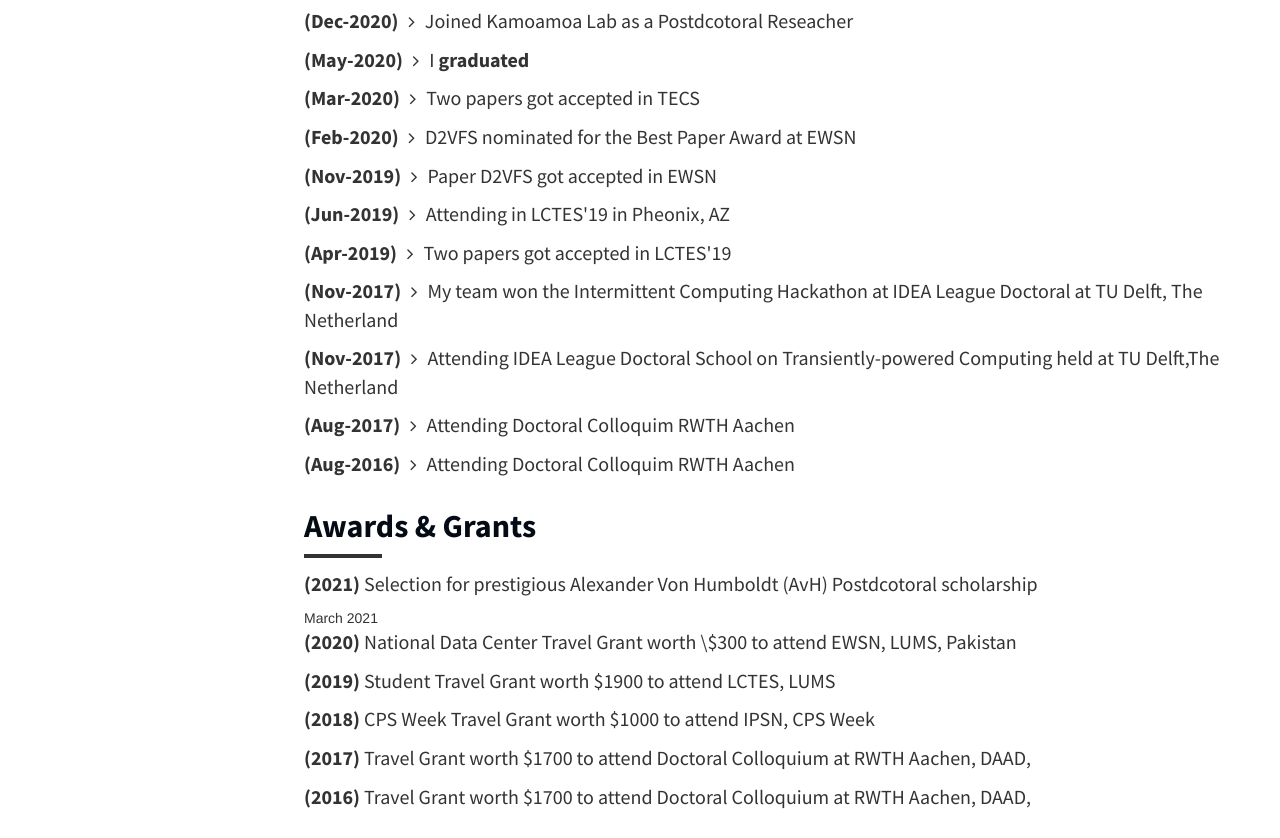
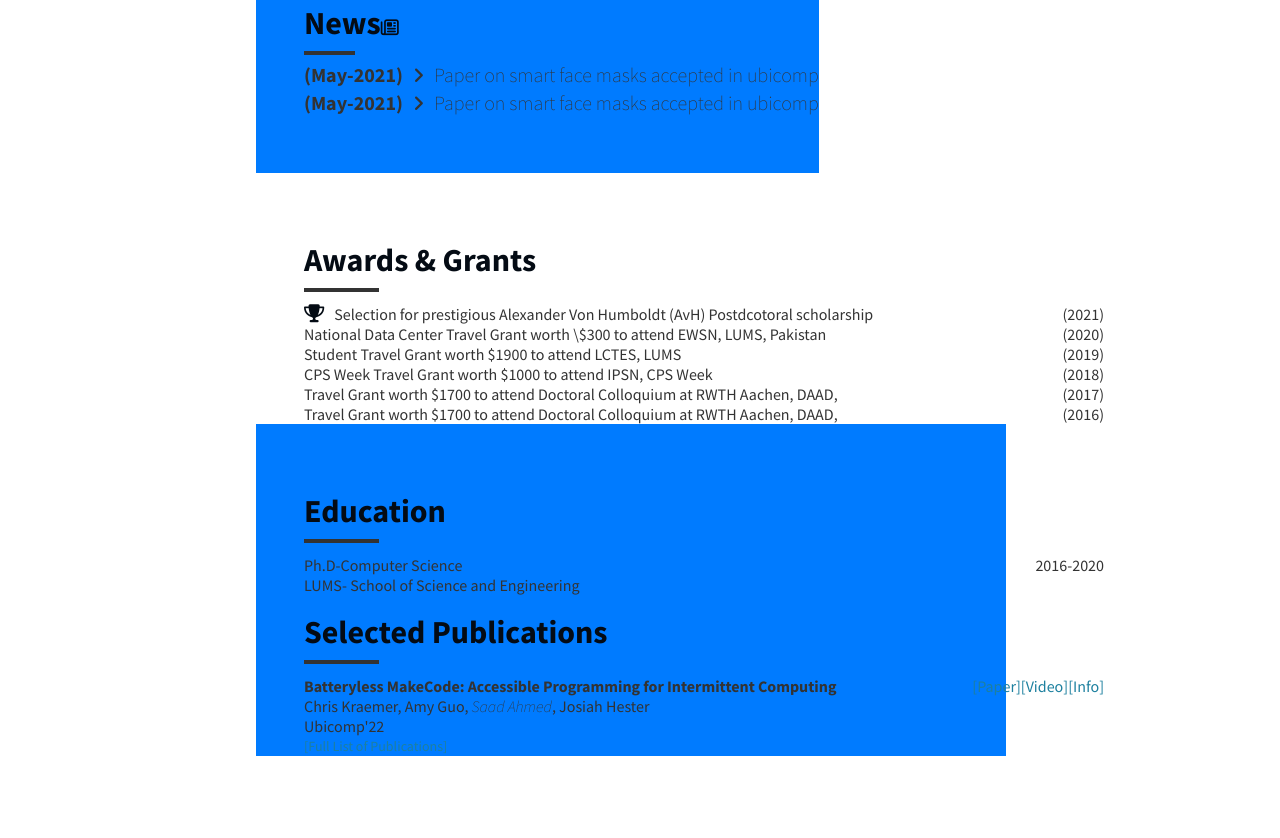
Before and after one commit to ch-saad-ahmed/saad-ahmed, a plain HTML site: page index.html in a window 1280 px wide. Shown: the part 842-1680 px from the top of the page. After the commit the page ends 1598 px from the top, so only its background shows below. Drawn offline with nearby package versions, Linux system fonts and the light colour scheme.

Commit message:
I like it more

```diff
--- a/css/style1.css
+++ b/css/style1.css
@@ -4,66 +4,62 @@
 
 
 /* Customizations*/
-/*
-.left-pane,.rightcontent{
-    height: 200px;
-    margin: 10px;
-
-}
-.left-pane{
-    float: right;
-    width: 30%;
-}
-.right-pane{
-    float: left;
-    margin-left: -200px;
-    position: absolute;
-}
-
-.section{
-    height: 100%;
-} */
 font-face {
     font-family: 'Source Sans Pro';
     font-weight: normal;
     font-style: normal;
+}
+
+section.resume-section{padding-top:5rem!important;padding-bottom:5rem!important;max-width:75rem}
+section.resume-section .resume-item .resume-date{min-width:none}
+
+@media (min-width: 48em) {
+	.column {
+	  width: 50%;
+	  float:left;
+	}
+	.rows {
+	  content: "";
+	  display: table;
+	  clear: both;
+	}
+}
+table{
+	min-width: 50em;
+}
+td:nth-child(even){
+	float: right;
+	/* background-color: #007bff; */
+	/* width: 100%; */
+	/* margin-left: 1em; */
+}
+.column-left{
+    float: left;
+    width: 80%;
+  }
+.column-right{
+    float: right;
+    width: 80%;
+}
+.news{
+	line-height: 0px;
+	font-size: medium;
+	font-weight: 300;
 
 }
+/*
+  /* Clear floats after the columns */
+.row:after {
+    content: "";
+    display: table;
+    clear: both;
+  }
+ */
+
+
+
+
 /**/
-
-/* @font-face {
-    font-family: 'robotoregular';
-    src: url('../fonts/roboto-regular/roboto-regular-webfont.woff2') format('woff2'),
-         url('../fonts/roboto-regular/roboto-regular-webfont.woff') format('woff');
-    font-weight: normal;
-    font-style: normal;
-
-}
-
-@font-face {
-    font-family: 'robotothin';
-    src: url('../fonts/roboto-thin/roboto-thin-webfont.woff2') format('woff2'),
-         url('../fonts/roboto-thin/roboto-thin-webfont.woff') format('woff');
-    font-weight: normal;
-    font-style: normal;
-
-}
-@font-face {
-    font-family: 'robotolight';
-    src: url('../fonts/Roboto-light/roboto-light-webfont.woff2') format('woff2'),
-         url('../fonts/Roboto-light/roboto-light-webfont.woff') format('woff');
-    font-weight: normal;
-    font-style: normal;
-
-}
-@font-face {
-    font-family: 'ralewayregular';
-    src: url('../fonts/raleway-regular/raleway-regular-webfont.woff2') format('woff2'),
-         url('../fonts/raleway-regular/raleway-regular-webfont.woff') format('woff');
-    font-weight: normal;
-    font-style: normal;
-
-} */
 
 /*=====================Bootstrap======================*/
 @media (min-width: 768px) {
@@ -203,7 +199,13 @@ p{
 }
 .left_Sec{
 	float:left;
+	/* background-color: #007bff; */
 }
+.left_Sec:nth-child(odd){
+	float:left;
+	background-color: #007bff;
+}
+
 .rightcontent{
 	/* padding:12px; */
 	/* margin-top:17px; */
--- a/index.html
+++ b/index.html
@@ -5,28 +5,30 @@
     <meta name="viewport" content="width=device-width, initial-scale=1">
     <title>Saad Ahmed | Postdoctoral Scholar-Northwestern University </title>
     <link rel="icon" type="image/png" href="images/icon.png">
+    <script src="https://code.jquery.com/jquery-1.10.2.js"></script>
+    <script src="https://kit.fontawesome.com/bb2a5cc23b.js" crossorigin="anonymous"></script>
 </head>
 <!-- Bootstrap -->
 <link href="css/bootstrap1.css" rel="stylesheet">
 
 <!-- HTML5 Shim and Respond.js IE8 support of HTML5 elements and media queries -->
 <!-- WARNING: Respond.js doesn't work if you view the page via file:// -->
-<script src="https://code.jquery.com/jquery-1.10.2.js"></script>
 <link rel="stylesheet" href="css/style1.css" />
-<link rel="stylesheet" href="css/font-awesome.css" />
-<link rel="stylesheet" href="css/font-awesome.min.css" />
+<!-- <link rel="stylesheet" href="css/font-awesome.css" /> -->
+<!-- <link rel="stylesheet" href="css/font-awesome.min.css" /> -->
+<link href="css/stylish-portfolio.min.css" rel="stylesheet">
+
+<link rel="stylesheet" href="css/simple-lightbox.css" />
 
 <!-- <link rel="stylesheet" href="css/animate.css" />  -->
 <!-- <link rel="stylesheet" href="css/resume.min.css" /> -->
-<!-- <link href="css/stylish-portfolio.min.css" rel="stylesheet"> -->
-<!-- <link rel="stylesheet" href="css/simple-lightbox.css" /> -->
 
 <link rel="preconnect" href="https://fonts.googleapis.com">
 <link rel="preconnect" href="https://fonts.gstatic.com" crossorigin>
 <link href="https://fonts.googleapis.com/css2?family=Source+Sans+Pro:ital,wght@0,200;0,400;0,600;0,700;1,200&display=swap" rel="stylesheet">
 
 <!-- Bootstrap -->
-<body class = "body" style="background-color=0xFFFFF;">
+<body class = "body">
     <a class="menu-toggle rounded" href="#">
       <i class="fa fa-bars"></i>
     </a>
@@ -43,7 +45,10 @@
                     <li><a class="page-scroll" href="#home"><i class="fa  fa-home"></i>Home</a></li>
                     <li><a class="page-scroll" href="#about"><i class="fa  fa-newspaper-o"></i>News</a></li>
                     <li><a class="page-scroll" href="#resume"><i class="fa  fa-trophy"></i>Awards</a></li>
+                    <li><a class="page-scroll" href="#resume"><i class="fa  fa-trophy"></i>Services</a></li>
+                    <li><a class="page-scroll" href="#portfolio"><i class="fa  fa-book"></i>Education</a></li>
                     <li><a class="page-scroll" href="#portfolio"><i class="fa  fa-book"></i>Publications</a></li>
+                    <li><a class="page-scroll btn" href="#awards"><i class="fa  fa-trophy"></i>Miscellanous</a></li>
                 </ul>
             </div>
             <div class="socialicns_header col-lg-12 col-xs-12 col-sm-12">
@@ -72,8 +77,11 @@
                     <li><a class="page-scroll btn active" href="#home"><i class="fa  fa-home"></i>Home</a></li>
                     <li><a class="page-scroll btn" href="#news"><i class="fa fa-newspaper-o"></i>News</a></li>
                     <li><a class="page-scroll btn" href="#awards"><i class="fa  fa-trophy"></i>Awards</a></li>
+                    <li><a class="page-scroll btn" href="#awards"><i class="fa  fa-trophy"></i>Services</a></li>
+
                     <li><a class="page-scroll btn" href="#edu"><i class="fa  fa-university"></i>Education</a></li>
                     <li><a class="page-scroll btn" href="#pubs"><i class="fa  fa-book"></i>Publications</a></li>
+                    <li><a class="page-scroll btn" href="#awards"><i class="fa  fa-trophy"></i>Miscellanous</a></li>
 
                 </ul>
             </div>
@@ -119,13 +127,25 @@
             <!--section bio-->
         </div>
         <!--left sec-->
-        <div class="left_Sec">
-            <section id="news" class="">
+        <div class="left_Sec" background-color="#007bff" >
+            <section id="news" class="resume-section p-3 p-lg-5 d-flex d-column" >
                 <div class="rightcontent" background-color = "black">
-                    <i class="fa fa-newspaper-o" size="30px"><h1>News</h1></i>
+                    <h1>News<i class="fa fa-newspaper-o fa-5x fa-light "></i></h1>
+
+                    <!-- <i class="fa fa-newspaper-o"></i> -->
                     <div class="border_b"></div>
+                    <div class="news">
+                        <p><strong>(May-2021)</strong><i class="fa  fa-angle-right" style="margin-left: 10px;"></i>Paper on smart face masks accepted in ubicomp</p>
+                        <p><strong>(May-2021)</strong><i class="fa  fa-angle-right" style="margin-left: 10px;"></i>Paper on smart face masks accepted in ubicomp</p>
+                    </div>
+                    <!-- <table class="news">
+                        <tr>
+                          <td><b>(May-2021)</b><i class="fa  fa-angle-right" style="margin-left: 10px;"></i></td>
+                          <td float="right" >Paper on smart face masks accepted in ubicomp</td>
+                        </tr>
+                    </table> -->
                     <!-- <li><strong>Birthday:</strong> 1 May 1995</li> -->
-                    <p class="news"><b>(Nov-2021)</b><i class="fa  fa-angle-right" style="margin-left: 10px;"></i>Paper on smart face masks accepted in ubicomp</p>
+                    <!-- <p class="news"><b>(Nov-2021)</b><i class="fa  fa-angle-right" style="margin-left: 10px;"></i>Paper on smart face masks accepted in ubicomp</p>
                     <p class="news"><b>(May-2021)</b><i class="fa  fa-angle-right" style="margin-left: 10px;"></i>Paper on IoT retrofits got accepted in TCPS</p>
                     <p class="news"><b>(Mar-2021)</b><i class="fa  fa-angle-right" style="margin-left: 10px;"></i>Alexandaer Von Humboldt Postdcotoral scholarship</p>
                     <p class="news"><b>(Dec-2020)</b><i class="fa  fa-angle-right" style="margin-left: 10px;"></i>Joined Kamoamoa Lab as a Postdcotoral Reseacher</p>
@@ -139,7 +159,7 @@
                     <p class="news"><b>(Nov-2017)</b><i class="fa  fa-angle-right" style="margin-left: 10px;"></i>Attending IDEA League Doctoral School on Transiently-powered Computing held at TU Delft,The Netherland</p>
                     <p class="news"><b>(Aug-2017)</b><i class="fa  fa-angle-right" style="margin-left: 10px;"></i>Attending Doctoral Colloquim RWTH Aachen</p>
                     <p class="news"><b>(Aug-2016)</b><i class="fa  fa-angle-right" style="margin-left: 10px;"></i>Attending Doctoral Colloquim RWTH Aachen</p>
-
+                         -->
                 </div>
                 <!--Bio-->
             </section>
@@ -160,12 +180,37 @@
                 <div class="rightcontent col-lg-12 col-xs-12 col-sm-12">
                     <h1>Awards & Grants</h1>
                     <div class="border_b"></div>
-                    <p class="awards"><b>(2021)</b> Selection for prestigious Alexander Von Humboldt (AvH) Postdcotoral scholarship</p><span>March 2021</span>
-                    <p class="awards"><b>(2020)</b> National Data Center Travel Grant worth \$300 to attend EWSN, LUMS, Pakistan</p>
-                    <p class="awards"><b>(2019)</b> Student Travel Grant worth $1900 to attend LCTES, LUMS</p>
-                    <p class="awards"><b>(2018)</b> CPS Week Travel Grant worth $1000 to attend IPSN, CPS Week</p>
-                    <p class="awards"><b>(2017)</b> Travel Grant worth $1700 to attend Doctoral Colloquium at RWTH Aachen, DAAD, </p>
-                    <p class="awards"><b>(2016)</b> Travel Grant worth $1700 to attend Doctoral Colloquium at RWTH Aachen, DAAD, </p>
+                    <table>
+                        <tr>
+                          <td><i class="fa  fa-trophy"></i>Selection for prestigious Alexander Von Humboldt (AvH) Postdcotoral scholarship</b></td>
+                          <td>(2021)</td>
+                        </tr>
+                        <tr>
+                          <td>National Data Center Travel Grant worth \$300 to attend EWSN, LUMS, Pakistan</td>
+                          <td>(2020)</td>
+                        </tr>
+                        <tr>
+                            <td>Student Travel Grant worth $1900 to attend LCTES, LUMS</td>
+                            <td>(2019)</td>
+                        </tr>
+                        <tr>
+                            <td> CPS Week Travel Grant worth $1000 to attend IPSN, CPS Week</td>
+                            <td>(2018)</td>
+                        </tr>
+                        <tr>
+                            <td> Travel Grant worth $1700 to attend Doctoral Colloquium at RWTH Aachen, DAAD,</td>
+                            <td>(2017)</td>
+                        </tr>
+                        <tr>
+                            <td> Travel Grant worth $1700 to attend Doctoral Colloquium at RWTH Aachen, DAAD,</td>
+                            <td>(2016)</td>
+                        </tr>                         </table>
+                    <!-- <p class="awards"><b>(2021)</b> </p>
+                    <p class="awards"><b></b> </p>
+                    <p class="awards"><b></b> </p>
+                    <p class="awards"><b></b></p>
+                    <p class="awards"><b>(</b>  </p>
+                    <p class="awards"><b></b>  </p> -->
                     <!-- <p class="awards"><b>(Nov-2019)</b> Best Paper Nominee for "Intermittent Computing with Dynamic Voltage and Frequency Scaling"</p> -->
                     <!-- <p class="news"><b>(Jun-2009)</b> Gold Medal: (High School. Computer Science)</p> -->
                     <!-- <div class="border_b"></div>
@@ -232,17 +277,32 @@
                 <div class="rightcontent col-lg-12 col-xs-12 col-sm-12">
                     <h1 >Education</h1>
                     <div class="border_b"></div>
-                    <div>
-                    <p><b>Ph.D-Computer Science</b></p>
-                    <p>Thesis: Fast and Energy-efficient Computing</p>
+                    <table>
+                        <tr>
+                          <td>Ph.D-Computer Science</td>
+                          <td>2016-2020</td>
+                        </tr>
+                        <tr>
+                          <td>LUMS- School of Science and Engineering</td>
+                          <td></td>
+                        </tr>
+                      </table>
+                    <!-- <div >
+                            <div class="column-left"><p><b>Ph.D-Computer Science</b></p><p>LUMS- School of Science and Engineering, Pakistan</p><p>Dissertation: Fast and Energy-efficient Computing</p></div>
+                            <div class="column-right">2016-2020</div>
+                    </div> -->
+                    <!-- <p><b>Ph.D-Computer Science</b>&nbsp&nbsp&nbsp&nbsp&nbsp&nbsp&nbsp&nbsp&nbsp&nbsp&nbsp<span>2016-2020</span></p>
+                    <p>LUMS- School of Science and Engineering, Pakistan</p>
+                    <p>Dissertation: Fast and Energy-efficient Computing</p>
                     <p>Advisor: Dr. Muhammad hamad Alizai</p>
+
+                    <p><b>M.S. Computer Science</b>&nbsp&nbsp&nbsp&nbsp&nbsp&nbsp&nbsp&nbsp&nbsp&nbsp&nbsp<span>2016-2020</span></p>
                     <p>LUMS- School of Science and Engineering, Pakistan</p>
 
-                    <p><b>M.S. Computer Science</b></p>
-                    <p>LUMS- School of Science and Engineering, Pakistan</p>
-
-                    <p><b>B.S. Computer Science </b><a style="color:red;">Bronze Medal</a></p>
-                    <p>National University of Computer and Emerging Sciences, Pakistan</p>
+                    <p><b>B.S. Computer Science </b>&nbsp&nbsp&nbsp&nbsp&nbsp&nbsp&nbsp&nbsp&nbsp&nbsp&nbsp<span>2016-2020</span></p>
+                    <p><a style="color:red;">Among Top 2% </a></p>
+                    <p>National University of Computer and Emerging Sciences, Pakistan</p> -->
+                <div>
                 </div>
                 </div>
                 <!--portfolio text-->
@@ -253,10 +313,25 @@
                     <h1>Selected Publications</h1>
                     <div class="border_b"></div>
                     <div>
-                    <!-- <p><b>Batteryless MakeCode: Accessible Programming for Intermittent Computing</b><span>[Paper][Video][info]</span>
+                        <table>
+                            <tr>
+                              <td><b>Batteryless MakeCode: Accessible Programming for Intermittent Computing</b></td>
+                              <td><a href="">[Paper]</a><a href="">[Video]</a><a href="">[Info]</a></td>
+                            </tr>
+                            <tr>
+                              <td>Chris Kraemer, Amy Guo, <em>Saad Ahmed</em>, Josiah Hester</td>
+                              <td></td>
+                            </tr>
+                            <tr>
+                                <td>Ubicomp'22</td>
+                                <td></td>
+
+                            </tr>
+                        </table>
+                    <!-- <p><b>Batteryless MakeCode: Accessible Programming for Intermittent Computing</b><span></span>
                     <p>Chris Kraemer, Amy Guo, <b>Saad Ahmed</b>, Josiah Hester</p>
                     <p>Ubicomp'22</p> -->
-                    <p><b>FaceBit: Smart Facemask Platform</b></p>
+                    <!-- <p><b>FaceBit: Smart Facemask Platform</b></p>
                     <p>Alexander Curtiss, Blaine Rothrock, Abu Bakar, Nivedita Arora, Jason Huang, Zachary Englehardt, Aaron-Patrick Empedrado, Chixiang Wang, <i style="font-style:italic;">Saad Ahmed</i>, Yang Zhang, Nabil Alshurafa, Josiah Hester</p>
                     <p>Ubicomp'22</p>
 
@@ -270,7 +345,7 @@
 
                     <p><b>Efficient Intermittent Computing with Differential Checkpointing</b></p>
                     <p><i style="font-style:italic;">Saad Ahmed</i>, Naveed Anwar Bhatti, Muhammad Hamad Alizai, Junaid Haroon Siddiqui, Luca Mottola</p>
-                    <p>LCTES'19</p>
+                    <p>LCTES'19</p> -->
 
                     <a href="https://scholar.google.com/citations?user=pnY2WLsAAAAJ&hl=en">[Full List of Publications]</a>
 
```
